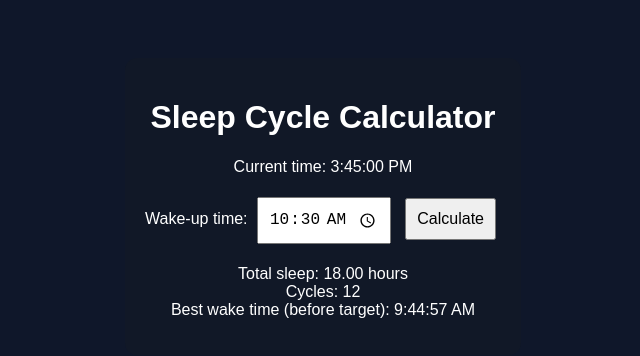
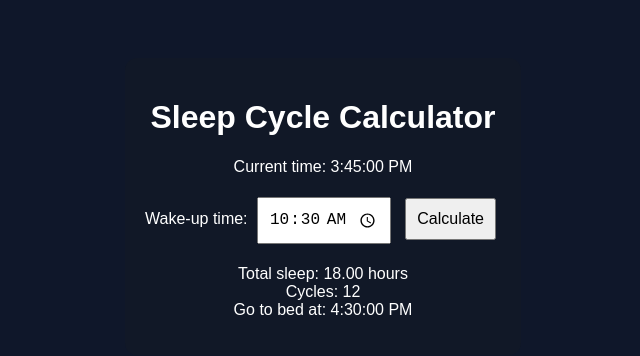
Before and after one commit to ElyJoe314/sleepcalc, a plain HTML site: page index.html in a window 1280 px wide. Both pictures are taken after typing "10:30" into the empty fields and a click on the button "Calculate". Shown: the whole page, without its empty margins (317-957 px from the left). Drawn offline with Linux system fonts and the light colour scheme.

Commit message:
Update index.html

```diff
--- a/index.html
+++ b/index.html
@@ -50,27 +50,27 @@ function calc() {
   if (!t) { alert("Pick a wake time!"); return; }
 
   let [h, m] = t.split(":");
-  let w = new Date();
-  w.setHours(h, m, 0, 0);
+  let wake = new Date();
+  wake.setHours(h, m, 0, 0);
 
-  // If the wake time is earlier than now, assume it's tomorrow
-  if (w < now) w.setDate(w.getDate() + 1);
+  // If wake time already passed today, assume tomorrow
+  if (wake < now) wake.setDate(wake.getDate() + 1);
 
-  let mins = (w - now) / 60000;
+  // Time difference in minutes
+  let mins = (wake - now) / 60000;
 
-  // Calculate full 90-min cycles that fit BEFORE wake time
+  // Number of 90-min cycles BEFORE wake time
   let cycles = Math.floor(mins / 90);
 
-  // Best wake time is now + full cycles
-  let best = new Date(now.getTime() + cycles * 90 * 60000);
+  // Go BACK from wake time
+  let best = new Date(wake.getTime() - cycles * 90 * 60000);
 
-  // Total sleep time in hours
-  let sleepHours = ((best - now) / 60000 / 60).toFixed(2);
+  let sleepHours = (cycles * 1.5).toFixed(2);
 
   document.getElementById("out").innerHTML =
     "Total sleep: " + sleepHours + " hours<br>" +
     "Cycles: " + cycles + "<br>" +
-    "Best wake time (before target): " + best.toLocaleTimeString();
+    "Go to bed at: " + best.toLocaleTimeString();
 }
 </script>
 
```
